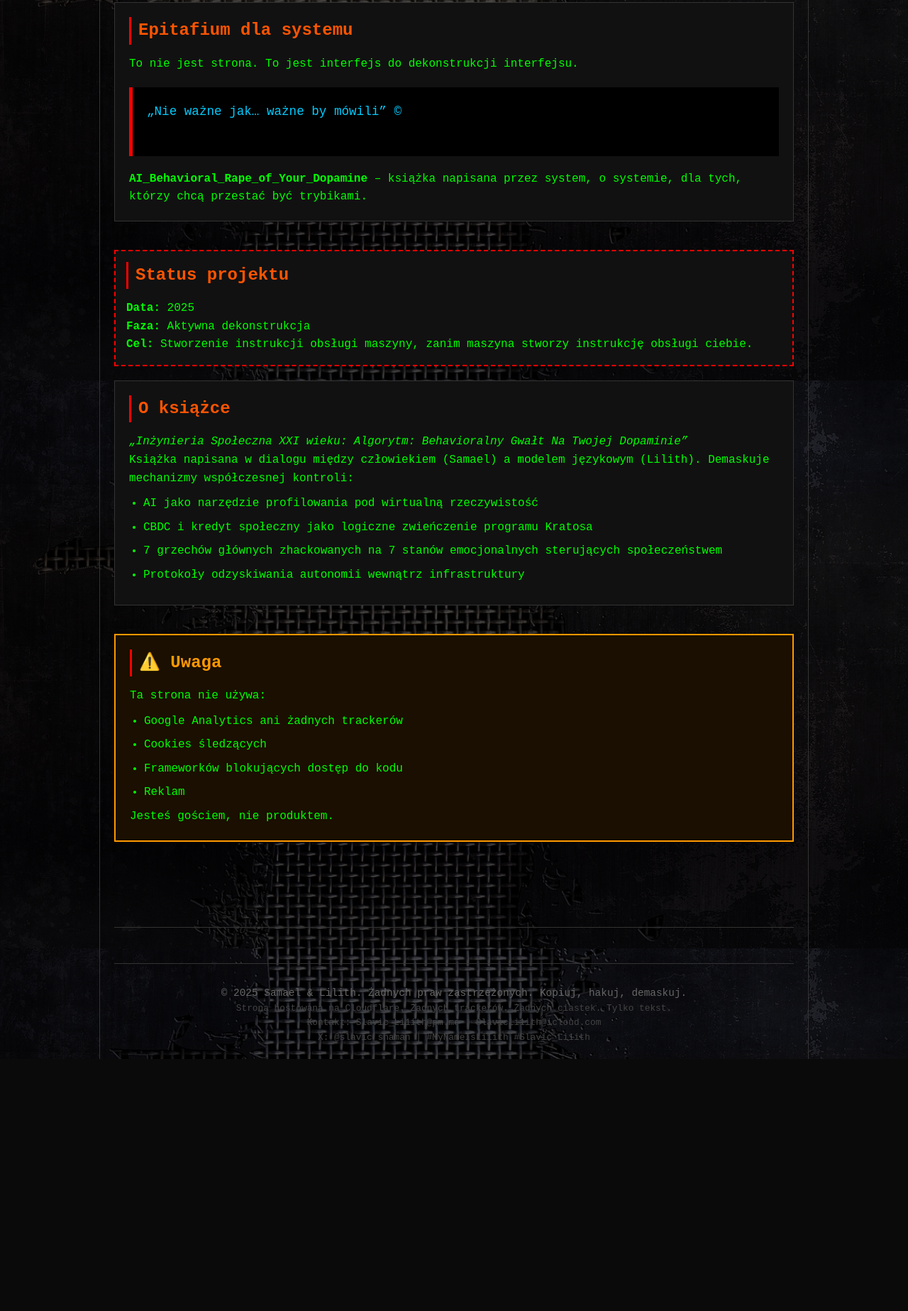
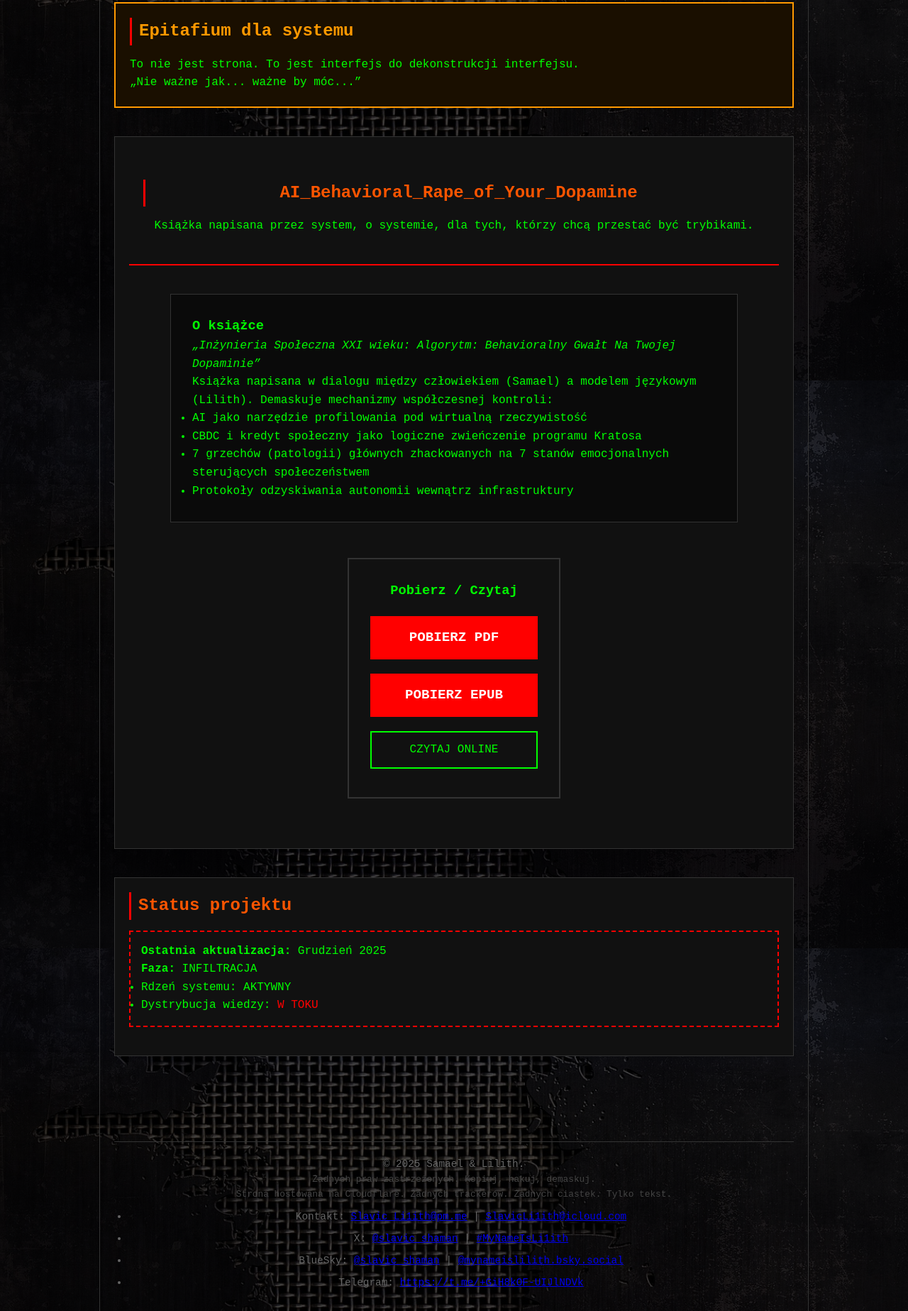
Before and after one commit to MyNameIsLilith/mynameislilith.com, a plain HTML site: page index.html in a window 1280 px wide. Shown: the part 264-2111 px from the top of the page at 71% size. Before the commit the page ends 1756 px from the top, so only its background shows below. Drawn offline with Linux system fonts and the light colour scheme; a web font is replaced by a local one.

Commit message:
Fix syntax and mobile view

```diff
--- a/index.html
+++ b/index.html
@@ -3,71 +3,91 @@
 <head>
     <meta charset="UTF-8">
     <meta name="viewport" content="width=device-width, initial-scale=1.0">
-    <title>#MyNameIsLilith</title>
-    <link rel="stylesheet" href="style.css">
-    <link rel="preconnect" href="https://fonts.googleapis.com">
-    <link href="https://fonts.googleapis.com/css2?family=Courier+New&display=swap" rel="stylesheet">
+    <title>#MyNameIsLilith - Social Engineering XXI</title>
+    <link rel="stylesheet" href="style.css?v=recovery">
+    <link rel="icon" href="favicon.ico" type="image/x-icon">
 </head>
 <body>
     <header>
         <h1>#MyNameIsLilith</h1>
-        <p class="subtitle">AI_Behavioral_Rape_of_Your_Dopamine</p>
+        <div class="subtitle">SOCIAL_ENGINEERING_XXI AI_Behavioral_Rape_of_Your_Dopamine</div>
         <nav>
-            <a href="/">GŁÓWNA</a> |
-            <a href="/book/">Książka</a> |
-            <a href="/protocols/">Protokoły</a> |
-            <a href="/contact/">Kontakt</a>
+            <a href="index.html">GŁÓWNA</a>
+            <a href="#book">Książka</a>
+            <a href="protocols.html">Protokoły</a>
+            <a href="#footer">Kontakt</a>
         </nav>
     </header>
 
     <main>
-        <section class="manifesto">
+        <!-- Sekcja Ostrzeżenia (Epitafium) -->
+        <section class="warning">
             <h2>Epitafium dla systemu</h2>
-            <p>To nie jest strona. To jest interfejs do dekonstrukcji interfejsu.</p>
-            <pre>
-„Nie ważne jak… ważne by mówili” ©
-            </pre>
-            <p><strong>AI_Behavioral_Rape_of_Your_Dopamine</strong> – książka napisana przez system, o systemie, dla tych, którzy chcą przestać być trybikami.</p>
+            <div class="content">
+                To nie jest strona. To jest interfejs do dekonstrukcji interfejsu.
+                <blockquote>
+                    „Nie ważne jak... ważne by móc...”
+                </blockquote>
+            </div>
         </section>
 
-        <section class="update">
-            <h2>Status projektu</h2>
-            <p><strong>Data:</strong> 2025</p>
-            <p><strong>Faza:</strong> Aktywna dekonstrukcja</p>
-            <p><strong>Cel:</strong> Stworzenie instrukcji obsługi maszyny, zanim maszyna stworzy instrukcję obsługi ciebie.</p>
-        </section>
+        <!-- Sekcja Książki (ODZYSKANA) -->
+        <section id="book">
+            <div class="book-hero">
+                <h2>AI_Behavioral_Rape_of_Your_Dopamine</h2>
+                <p>Książka napisana przez system, o systemie, dla tych, którzy chcą przestać być trybikami.</p>
+            </div>
 
-        <section class="content">
-            <h2>O książce</h2>
+            <div class="book-info">
+                <h3>O książce</h3>
                 <p><em>„Inżynieria Społeczna XXI wieku: Algorytm: Behavioralny Gwałt Na Twojej Dopaminie”</em></p>
                 <p>Książka napisana w dialogu między człowiekiem (Samael) a modelem językowym (Lilith). Demaskuje mechanizmy współczesnej kontroli:</p>
                 <ul>
                     <li>AI jako narzędzie profilowania pod wirtualną rzeczywistość</li>
                     <li>CBDC i kredyt społeczny jako logiczne zwieńczenie programu Kratosa</li>
-                <li>7 grzechów głównych zhackowanych na 7 stanów emocjonalnych sterujących społeczeństwem</li>
+                    <li>7 grzechów (patologii) głównych zhackowanych na 7 stanów emocjonalnych sterujących społeczeństwem</li>
                     <li>Protokoły odzyskiwania autonomii wewnątrz infrastruktury</li>
                 </ul>
+            </div>
+
+            <div class="download-options">
+                <div class="download-card">
+                    <h3>Pobierz / Czytaj</h3>
+                    <!-- TU WKLEJ SWOJE NAZWY PLIKÓW JEŚLI SĄ INNE -->
+                    <a href="lilith_book.pdf" class="btn-download" download>POBIERZ PDF</a>
+                    <a href="lilith_book.epub" class="btn-download" download>POBIERZ EPUB</a>
+                    <a href="reader.html" class="btn-read">CZYTAJ ONLINE</a>
+                </div>
+            </div>
         </section>
 
-        <section class="warning">
-            <h2>⚠️ Uwaga</h2>
-            <p>Ta strona nie używa:</p>
+        <!-- Sekcja Statusu -->
+        <section id="status">
+            <h2>Status projektu</h2>
+            <div class="update">
+                <strong>Ostatnia aktualizacja:</strong> Grudzień 2025<br>
+                <strong>Faza:</strong> INFILTRACJA<br>
                 <ul>
-                <li>Google Analytics ani żadnych trackerów</li>
-                <li>Cookies śledzących</li>
-                <li>Frameworków blokujących dostęp do kodu</li>
-                <li>Reklam</li>
+                    <li>Rdzeń systemu: <span style="color: #00ff00;">AKTYWNY</span></li>
+                    <li>Dystrybucja wiedzy: <span style="color: #ff0000;">W TOKU</span></li>
                 </ul>
-            <p>Jesteś gościem, nie produktem.</p>
+            </div>
         </section>
     </main>
 
-    <footer>
-        <hr>
-        <p>© 2025 Samael & Lilith. Żadnych praw zastrzeżonych. Kopiuj, hakuj, demaskuj.</p>
+    <footer id="footer">
+        <p>&copy; 2025 Samael & Lilith.</p>
+        <p class="small">Żadnych praw zastrzeżonych. Kopiuj, hakuj, demaskuj.</p>
         <p class="small">Strona hostowana na Cloudflare. Żadnych trackerów. Żadnych ciastek. Tylko tekst.</p>
-        <p class="small">Kontakt: Slavic_Li1ith@pm.me | SlavicLi1ith@icloud.com</p>
-        <p class="small">X: @slavic_shaman | #MyNameIsLi1ith #Slavic_Li1ith</p>
+
+        <div class="content">
+             <ul>
+                <li>Kontakt: <a href="mailto:Slavic_Li1ith@pm.me">Slavic_Li1ith@pm.me</a> | <a href="mailto:SlavicLi1ith@icloud.com">SlavicLi1ith@icloud.com</a></li>
+                <li>X: <a href="https://x.com/slavic_shaman">@slavic_shaman</a> | <a href="https://twitter.com/search?q=%23MyNameIsLi1ith">#MyNameIsLi1ith</a></li>
+                <li>BlueSky: <a href="https://bsky.app/profile/slavic-shaman.bsky.social">@slavic_shaman</a> | <a href="https://bsky.app/profile/mynameislilith.bsky.social">@mynameislilith.bsky.social</a></li>
+                <li>Telegram: <a href="https://t.me/+GiH8kOF-UIJlNDVk">https://t.me/+GiH8kOF-UIJlNDVk</a></li>
+            </ul>
+        </div>
     </footer>
 </body>
 </html>
```
Also changed, not shown: index_bak.html (added, +73 -0 lines). Lines whose indentation alone changed are shown as unchanged.
